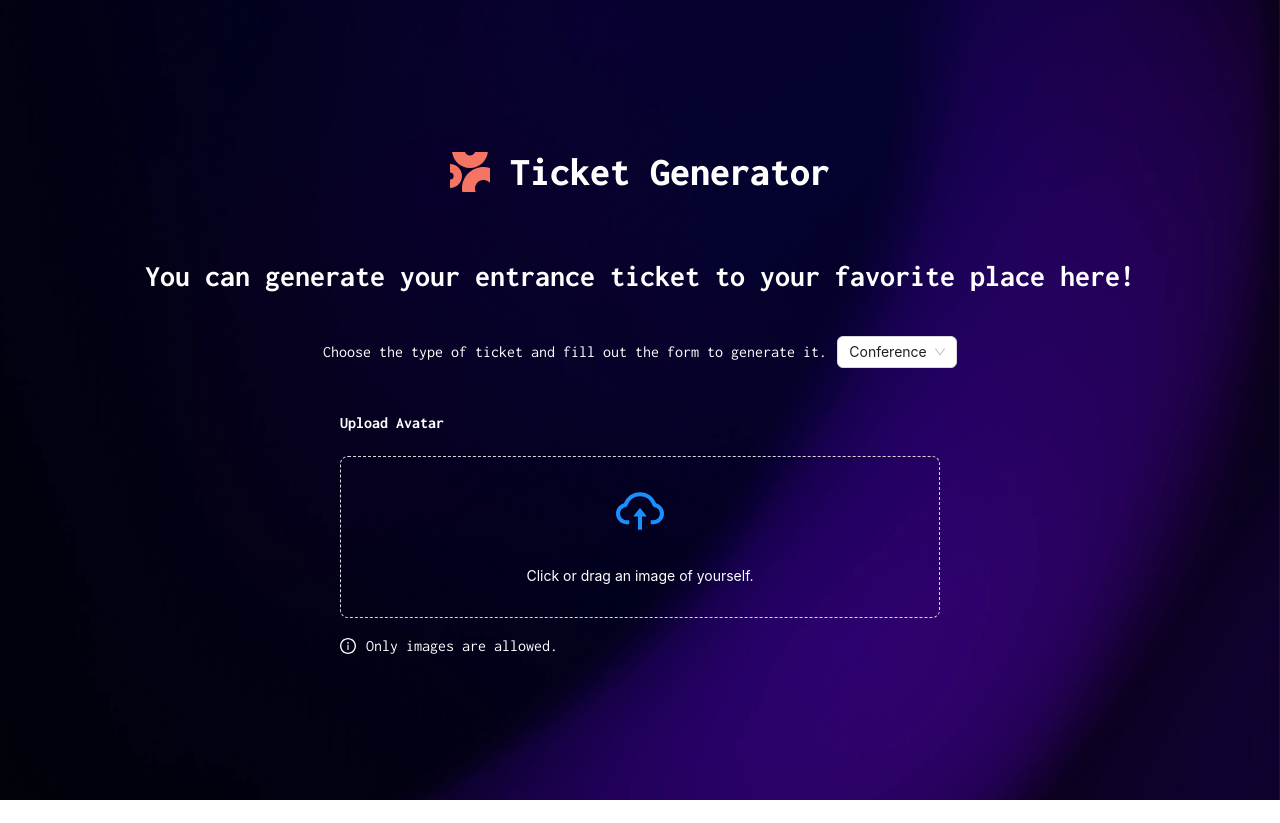
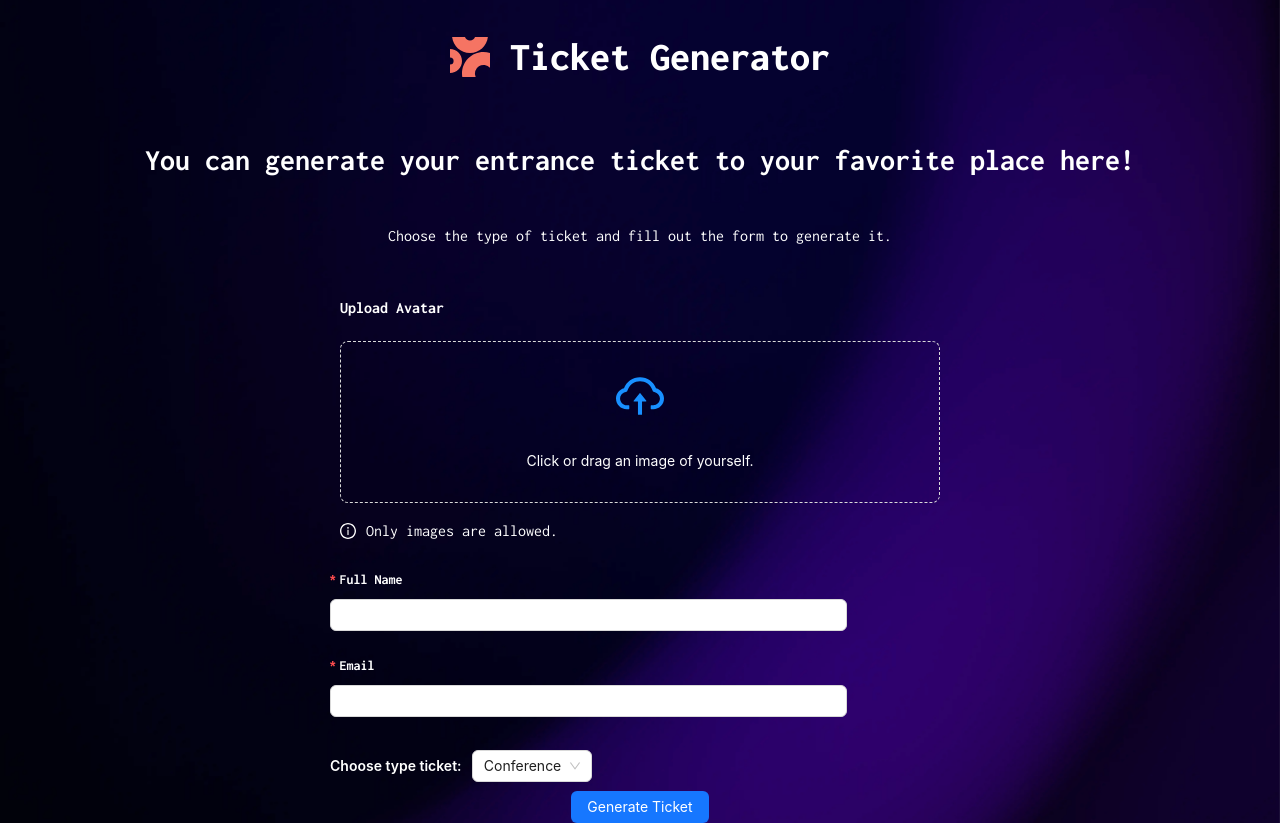
Before and after one commit to DIbarguenCurrea/conference-ticket-generator, a React (Vite) app in the folder conference-ticket-generator/: page / in a window 1280 px wide. Before the commit the page ends 800 px from the top, so only its background shows below. Built offline with nearby package versions, Linux system fonts and the light colour scheme.

Commit message:
FormDesktop

```diff
--- a/conference-ticket-generator/src/App.css
+++ b/conference-ticket-generator/src/App.css
@@ -35,3 +35,9 @@
   flex-direction: column;
   color: white;
 }
+
+.ant-form-item-label > label {
+  color: white !important;
+  font-family: "Inconsolata", monospace !important;
+  font-weight: 600 !important;
+}
--- a/conference-ticket-generator/src/App.jsx
+++ b/conference-ticket-generator/src/App.jsx
@@ -1,4 +1,3 @@
-import { Select, Space } from "antd";
 import "./App.css";
 import FormDesktop from "./components/formGeneratorDesktop/FormDesktop";
 
@@ -25,42 +24,7 @@ function App() {
           <h2>
             You can generate your entrance ticket to your favorite place here!
           </h2>
-          <div
-            style={{
-              display: "flex",
-              alignItems: "center",
-              justifyContent: "center",
-              gap: "10px",
-            }}
-          >
-            <p>
-              Choose the type of ticket and fill out the form to generate it.
-            </p>
-            <Space>
-              <Select
-                defaultValue="Conference"
-                style={{
-                  width: 120,
-                  border: "none",
-                }}
-                // onChange={handleChange}
-                options={[
-                  {
-                    value: "Conference",
-                    label: "Conference",
-                  },
-                  {
-                    value: "Concert",
-                    label: "Concert",
-                  },
-                  {
-                    value: "Soccer",
-                    label: "Soccer",
-                  },
-                ]}
-              />
-            </Space>
-          </div>
+          <p>Choose the type of ticket and fill out the form to generate it.</p>
         </div>
         <div>
           <FormDesktop />
--- a/conference-ticket-generator/src/components/formGeneratorDesktop/FormDesktop.jsx
+++ b/conference-ticket-generator/src/components/formGeneratorDesktop/FormDesktop.jsx
@@ -1,9 +1,81 @@
+import { Button, Form, Input, Select, Space } from "antd";
 import UploadFile from "../uploadFile/UploadFile";
 
 function FormDesktop() {
   return (
     <div>
-      <UploadFile />
+      <div>
+        <UploadFile />
+        <Form
+          name="layout-multiple-vertical"
+          layout="vertical"
+          labelCol={{
+            span: 4,
+          }}
+          wrapperCol={{
+            span: 20,
+          }}
+        >
+          <Form.Item
+            label="Full Name"
+            name="vertical"
+            rules={[
+              {
+                required: true,
+              },
+            ]}
+          >
+            <Input />
+          </Form.Item>
+          <Form.Item
+            label="Email"
+            name="vertical"
+            rules={[
+              {
+                required: true,
+              },
+            ]}
+          >
+            <Input />
+          </Form.Item>
+          <div
+            style={{
+              display: "flex",
+              alignItems: "center",
+              justifyContent: "start",
+              gap: "10px",
+            }}
+          >
+            <p style={{ color: "white", fontWeight: "600" }}>
+              Choose type ticket:
+            </p>
+            <Space>
+              <Select
+                defaultValue="Conference"
+                style={{
+                  width: 120,
+                  border: "none",
+                }}
+                options={[
+                  {
+                    value: "Conference",
+                    label: "Conference",
+                  },
+                  {
+                    value: "Concert",
+                    label: "Concert",
+                  },
+                  {
+                    value: "Soccer",
+                    label: "Soccer",
+                  },
+                ]}
+              />
+            </Space>
+          </div>
+        </Form>
+        <Button type="primary">Generate Ticket</Button>
+      </div>
     </div>
   );
 }
```
